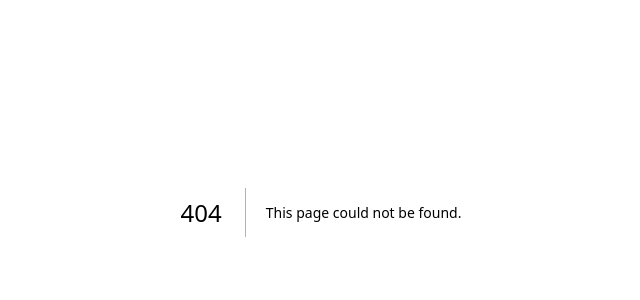
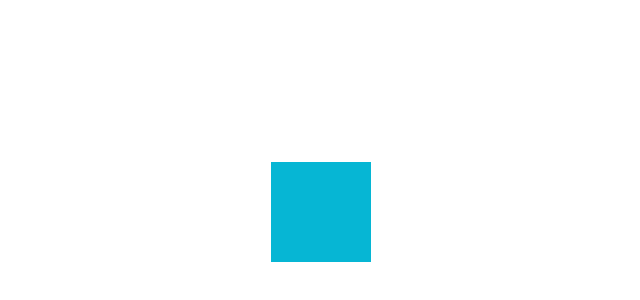
Before and after one commit to freebeDAO/advanture-island, a Next.js app: page /test/butsalt-jumpable in a window 1280 px wide. Before the commit this address had no page. Shown: the part 188-488 px from the top of the page, without its empty margins (319-959 px from the left). Built offline with nearby package versions, Linux system fonts and the light colour scheme.

Commit message:
feat: 可跳动组件

```diff
--- /dev/null
+++ b/src/app/test/butsalt-jumpable/page.tsx
@@ -0,0 +1,14 @@
+import { Jumpable } from 'src/components/ui/butsalt-jumpable';
+
+/**
+ * weixin: butSalt，任务：创建一个可跳动的组件
+ */
+export default function Page() {
+  return (
+    <div className="min-h-screen p-4 pb-20 gap-16 sm:p-20 font-[family-name:var(--font-geist-sans)] flex justify-center	 items-center">
+      <div>
+        <Jumpable />
+      </div>
+    </div>
+  );
+}
--- /dev/null
+++ b/src/components/ui/butsalt-jumpable/index.tsx
@@ -0,0 +1,49 @@
+'use client'
+import styles from './styles.module.css';
+import { useState, useEffect, useCallback } from 'react';
+import clsx from 'clsx';
+
+// 功能：点击组件或按空格时，会向上跳起再落下
+const Jumpable: React.FC = () => {
+  const [animating, setAnimating] = useState(false);
+
+  const animate = useCallback(() => {
+    if (animating) {
+      return;
+    }
+
+    setAnimating(true);
+  }, [animating]);
+
+  useEffect(() => {
+    const onKeydown = (e: KeyboardEvent) => {
+      // 只有按空格时才触发
+      if (e.code.toLowerCase() !== 'space') {
+        return;
+      }
+
+      animate();
+    };
+    document.addEventListener('keydown', onKeydown);
+
+    return () => {
+      document.removeEventListener('keydown', onKeydown);
+    };
+  }, [animate]);
+
+  return (
+    <div
+      className={clsx(
+        styles.main,
+        'bg-cyan-500',
+        animating && styles.animating
+      )}
+      onClick={animate}
+      onAnimationIteration={() => {
+        setAnimating(false);
+      }}
+    ></div>
+  );
+}
+
+export { Jumpable };
--- /dev/null
+++ b/src/components/ui/butsalt-jumpable/styles.module.css
@@ -0,0 +1,29 @@
+@keyframes jump {
+  0% {
+    animation-timing-function: ease-in-out;
+  }
+
+  20% {
+    /* jump前先往下一点，看上去更自然 */
+    transform: translateY(15%);
+    animation-timing-function: ease-out;
+  }
+
+  50% {
+    transform: translateY(-170%);
+    animation-timing-function: ease-in;
+  }
+}
+
+.main {
+  width: 100px;
+  height: 100px;
+  animation-name: jump;
+  animation-duration: 0.7s;
+  animation-iteration-count: infinite;
+  animation-play-state: paused;
+}
+
+.animating {
+  animation-play-state: running;
+}
```
